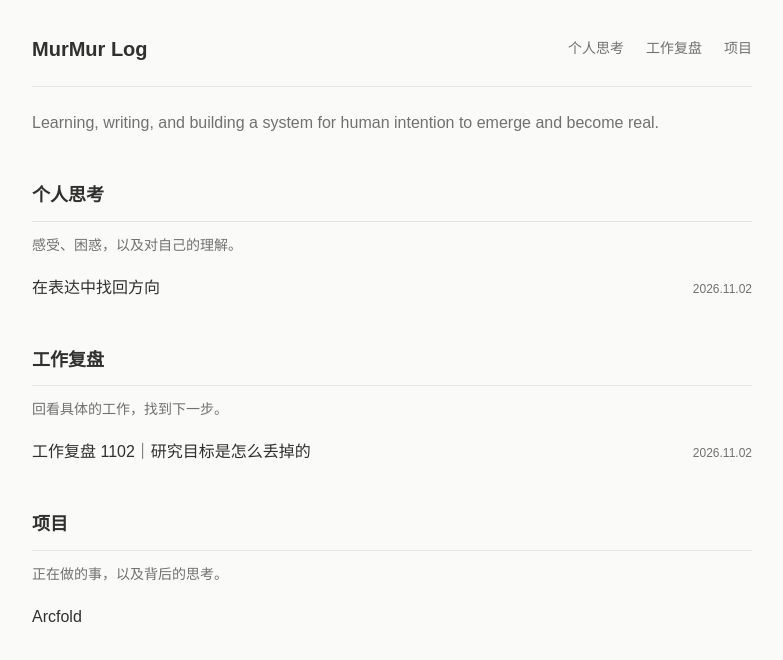
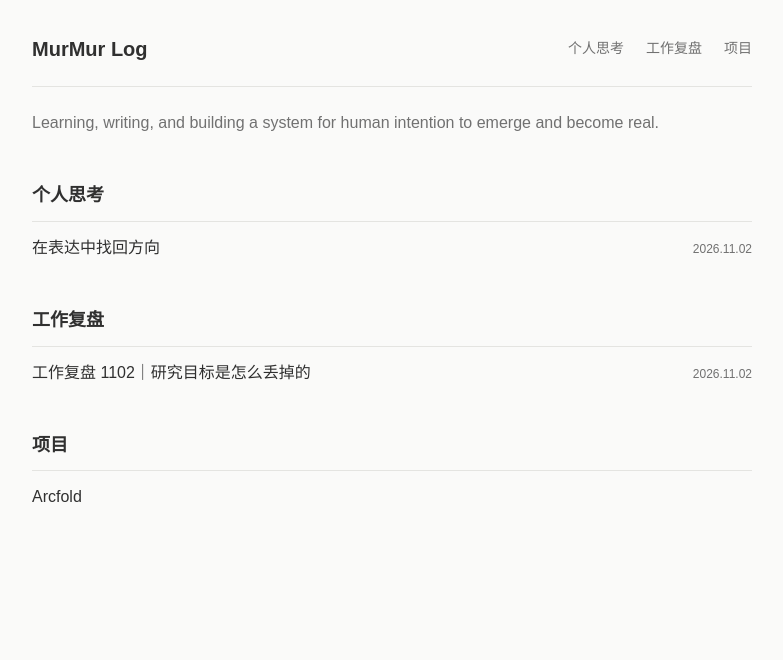
Before and after one commit to murmurwang/murmur-log, a Next.js app: page / in a window 1280 px wide. Shown: the top 660 px of the page, without its empty margins (248-1031 px from the left). Built offline with nearby package versions, Linux system fonts and the light colour scheme.

Commit message:
Remove section descriptions

```diff
--- a/app/globals.css
+++ b/app/globals.css
@@ -30,7 +30,6 @@ nav { display: flex; gap: 22px; color: var(--muted); font-size: 14px; }
 .stream-section { margin-top: 32px; scroll-margin-top: 24px; }
 .stream-heading { padding-bottom: 10px; border-bottom: 1px solid var(--rule); }
 .stream-heading h2 { margin: 0; font-size: 18px; font-weight: 600; }
-.stream-description { margin: 12px 0 4px; color: var(--muted); font-size: 14px; }
 .stream-row { padding: 12px 0; display: flex; align-items: baseline; justify-content: space-between; gap: 24px; font-size: 16px; line-height: 1.7; }
 .stream-row strong { font-weight: 400; }
 .post-date { flex-shrink: 0; color: var(--muted); font-size: 12px; font-variant-numeric: tabular-nums; }
--- a/app/page.tsx
+++ b/app/page.tsx
@@ -16,7 +16,6 @@ export default function Home() {
           <div className="stream-heading">
             <h2 id="thoughts-title">个人思考</h2>
           </div>
-          <p className="stream-description">感受、困惑，以及对自己的理解。</p>
           <Link className="stream-row" href="/posts/finding-direction-through-writing/">
             <strong>在表达中找回方向</strong>
             <time className="post-date" dateTime="2026-11-02">2026.11.02</time>
@@ -26,7 +25,6 @@ export default function Home() {
           <div className="stream-heading">
             <h2 id="reviews-title">工作复盘</h2>
           </div>
-          <p className="stream-description">回看具体的工作，找到下一步。</p>
           <Link className="stream-row" href="/posts/work-review-1102/">
             <strong>工作复盘 1102｜研究目标是怎么丢掉的</strong>
             <time className="post-date" dateTime="2026-11-02">2026.11.02</time>
@@ -36,7 +34,6 @@ export default function Home() {
           <div className="stream-heading">
             <h2 id="projects-title">项目</h2>
           </div>
-          <p className="stream-description">正在做的事，以及背后的思考。</p>
           <div className="stream-row"><strong>Arcfold</strong></div>
         </section>
       </div>
```
